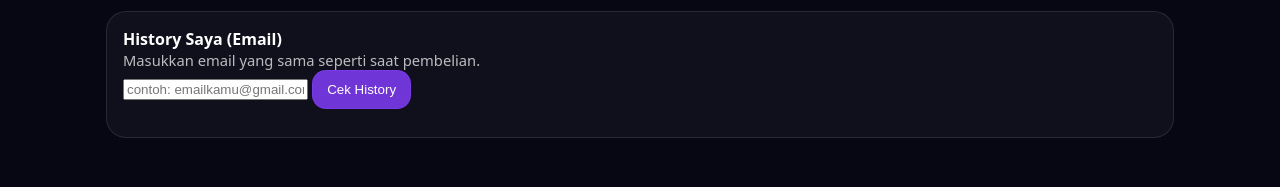
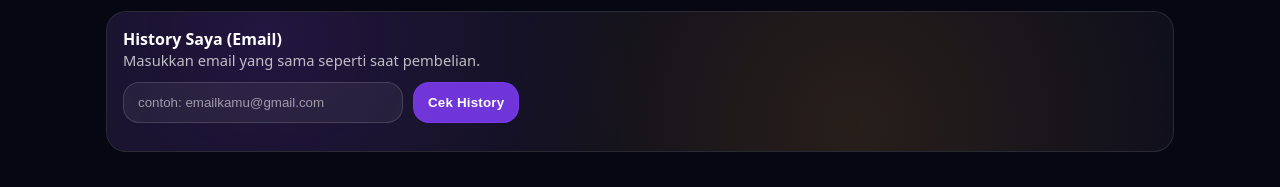
Before and after one commit to skul-hub/kaget-web, a website: page public/index.html in a window 1280 px wide. Shown: the part 2376-2563 px from the top of the page. Drawn offline with Linux system fonts and the light colour scheme.

Commit message:
Update style.css

```diff
--- a/public/style.css
+++ b/public/style.css
@@ -243,6 +243,69 @@ a{color:inherit;text-decoration:none}
 
 .footer{padding:24px 0 40px}
 
+/* ===== History Email Form Styling ===== */
+.historyBox{
+  display:flex;
+  gap:10px;
+  flex-wrap:wrap;
+  margin-top:12px;
+}
+
+.historyBox input{
+  padding:12px 14px;
+  border-radius:16px;
+  border:1px solid rgba(255,255,255,.14);
+  background:rgba(255,255,255,.06);
+  color:#fff;
+  min-width:280px;
+  outline:none;
+  transition:0.2s ease;
+  box-shadow:0 0 0 rgba(124,58,237,0);
+}
+
+.historyBox input::placeholder{
+  color:rgba(255,255,255,.55);
+}
+
+.historyBox input:focus{
+  border-color:rgba(124,58,237,.55);
+  background:rgba(124,58,237,.08);
+  box-shadow:0 0 0 4px rgba(124,58,237,.20);
+}
+
+.historyBox button{
+  border-radius:16px;
+  font-weight:800;
+  letter-spacing:.2px;
+}
+
+/* History Table wrap spacing */
+#historyEmailWrap{
+  margin-top:14px;
+}
+
+/* CardShell khusus history */
+#history .cardShell{
+  position:relative;
+  overflow:hidden;
+}
+
+#history .cardShell::before{
+  content:"";
+  position:absolute;
+  inset:-2px;
+  background: radial-gradient(circle at 15% 20%, rgba(124,58,237,.20), transparent 40%),
+              radial-gradient(circle at 70% 80%, rgba(245,158,11,.12), transparent 45%);
+  opacity:.85;
+  pointer-events:none;
+}
+
+#history .cardShell > *{
+  position:relative;
+  z-index:2;
+}
+
+
 /* Mobile nav */
 @media(max-width:880px){
   .hero{grid-template-columns:1fr}
```
